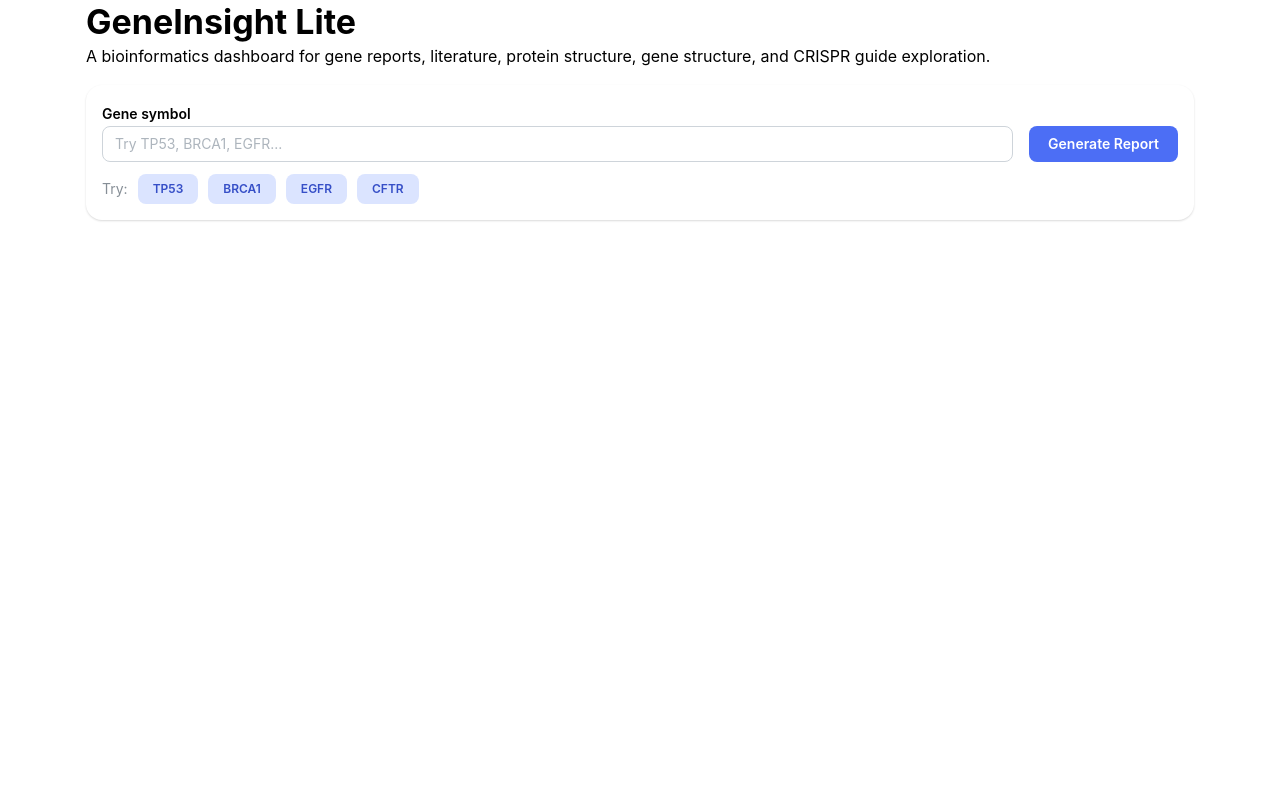
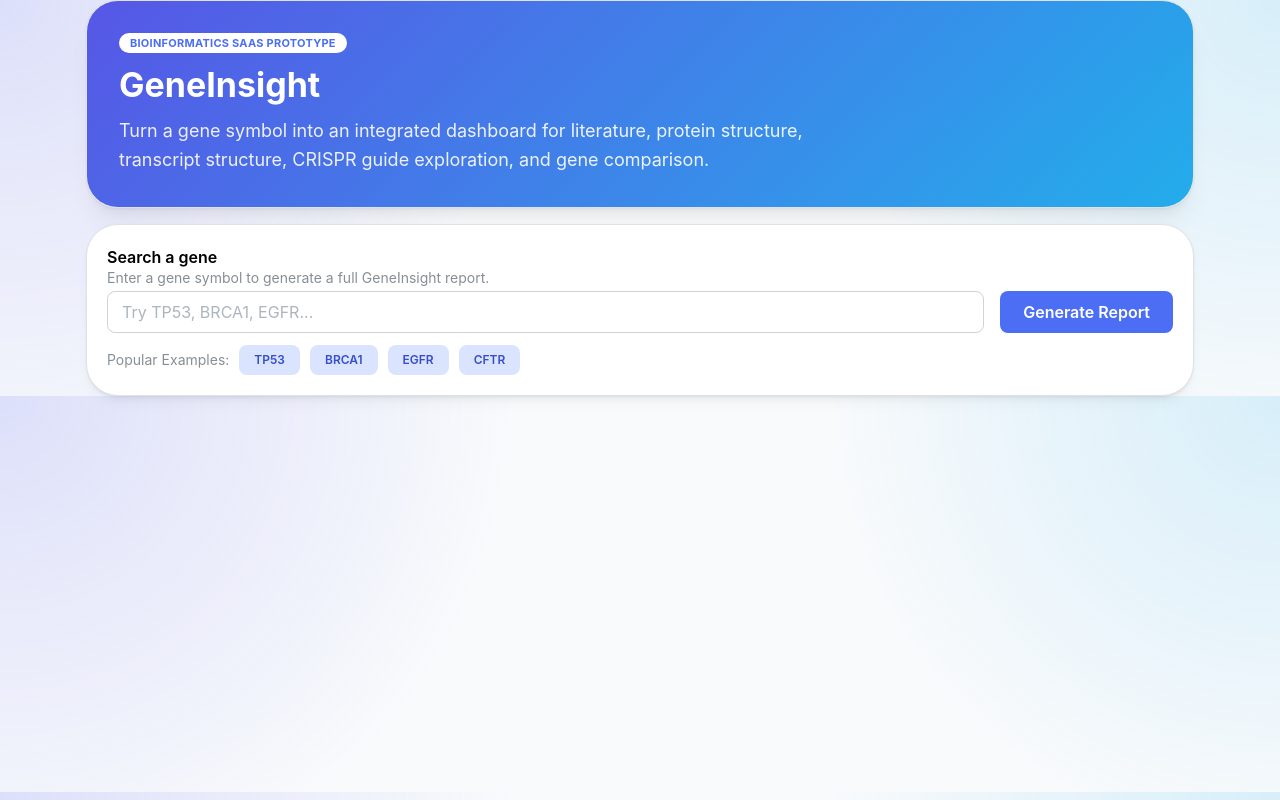
Before and after one commit to hpeninah/geneinsight, a React app in the folder frontend/: page / in a window 1280 px wide. Built offline with nearby package versions, Linux system fonts and the light colour scheme; the HTML template or start-up script is replaced by a standard one.

Commit message:
added some CSS changes and fixed search button to work with 'Enter'

```diff
--- a/frontend/src/App.jsx
+++ b/frontend/src/App.jsx
@@ -11,7 +11,8 @@ import {
   Text,
   TextInput,
   Title,
-  Alert
+  Alert,
+  Badge
 } from '@mantine/core';
 import { fetchGeneReport } from './api';
 import { GeneDashboard } from './components/GeneDashboard';
@@ -49,28 +50,60 @@ function App() {
     <AppShell padding="md">
       <Container size="lg">
         <Stack gap="md">
-          <div>
-            <Title order={1}>GeneInsight Lite</Title>
-            <Text>
-              A bioinformatics dashboard for gene reports, literature, protein structure,
-              gene structure, and CRISPR guide exploration.
+
+          {/*header*/}
+          <Paper
+            p="xl"
+            radius="xl"
+            shadow="md"
+            withBorder
+            style={{
+              background: 'linear-gradient(135deg, rgba(79,79,229,0.95), rgba(14,165,233,0.9))',
+              color: 'white',
+            }}
+            >
+              <Stack gap="xs">
+                <Badge color="white" variant="filled" c="indigo" w="fit-content">
+                  Bioinformatics Saas Prototype
+                </Badge>
+
+                <Title order={1} style={{color: 'white'}}>
+                  GeneInsight
+                </Title>
+
+                <Text size="lg" maw={760} style={{color: 'rgba(255,255,255,0.9)'}}>
+                Turn a gene symbol into an integrated dashboard for literature, protein structure, transcript structure, CRISPR guide exploration, and gene comparison.
                 </Text>
-          </div>
+              </Stack>
+            </Paper>
 
-          <Paper p="md" radius="lg" shadow="xs">
+          {/*Search Card on Initial Entry*/}
+          <Paper p="lg" radius="xl" shadow="sm" withBorder>
+            <Stack gap="sm">
+
+              {/*Search bar*/}
               <Group align="end">
                   <TextInput
-                label="Gene symbol"
+                    label="Search a gene"
+                    description="Enter a gene symbol to generate a full GeneInsight report."
                     placeholder="Try TP53, BRCA1, EGFR..."
                     value={gene}
-                onChange={(event) => setGene(event.currentTarget.value)}
+                    onChange={(e) => setGene(e.currentTarget.value)}
                     style={{ flex: 1 }}
+                    size="md"
+                    onKeyDown={(e) => {
+                      if (e.key === "Enter") {
+                        e.preventDefault();
+                        handleSearch();
+                      }
+                    }}
                   />
-              <Button onClick={() => handleSearch()}>Generate Report</Button>
+                  <Button size="md" onClick={() => handleSearch()}>Generate Report</Button>
                 </Group>
 
-            <Group mt="sm" gap="xs">
-              <Text size="sm" c="dimmed">Try:</Text>
+                {/*Suggested gene searches*/}
+                <Group gap="xs">
+                <Text size="sm" c="dimmed">Popular Examples:</Text>
                 {['TP53', 'BRCA1', 'EGFR', 'CFTR'].map((example) => (
                   <Button
                     key={example}
@@ -82,6 +115,7 @@ function App() {
                   </Button>
                 ))}
               </Group>
+            </Stack>
           </Paper>
 
           {loading && (
--- /dev/null
+++ b/frontend/src/index.css
@@ -0,0 +1,16 @@
+body {
+  margin: 0;
+  background:
+    radial-gradient(circle at top left, rgba(99, 102, 241, 0.18), transparent 32rem),
+    radial-gradient(circle at top right, rgba(14, 165, 233, 0.14), transparent 28rem),
+    #f8fafc;
+}
+
+a {
+  color: #4f46e5;
+  text-decoration: none;
+}
+
+a:hover {
+  text-decoration: underline;
+}
--- a/frontend/src/main.jsx
+++ b/frontend/src/main.jsx
@@ -3,6 +3,7 @@ import ReactDOM from 'react-dom/client';
 import { MantineProvider, createTheme } from '@mantine/core';
 import '@mantine/core/styles.css';
 import App from './App.jsx';
+import './index.css';
 
 const theme = createTheme({
   primaryColor: 'indigo',
```
Lines whose indentation alone changed are shown as unchanged.
